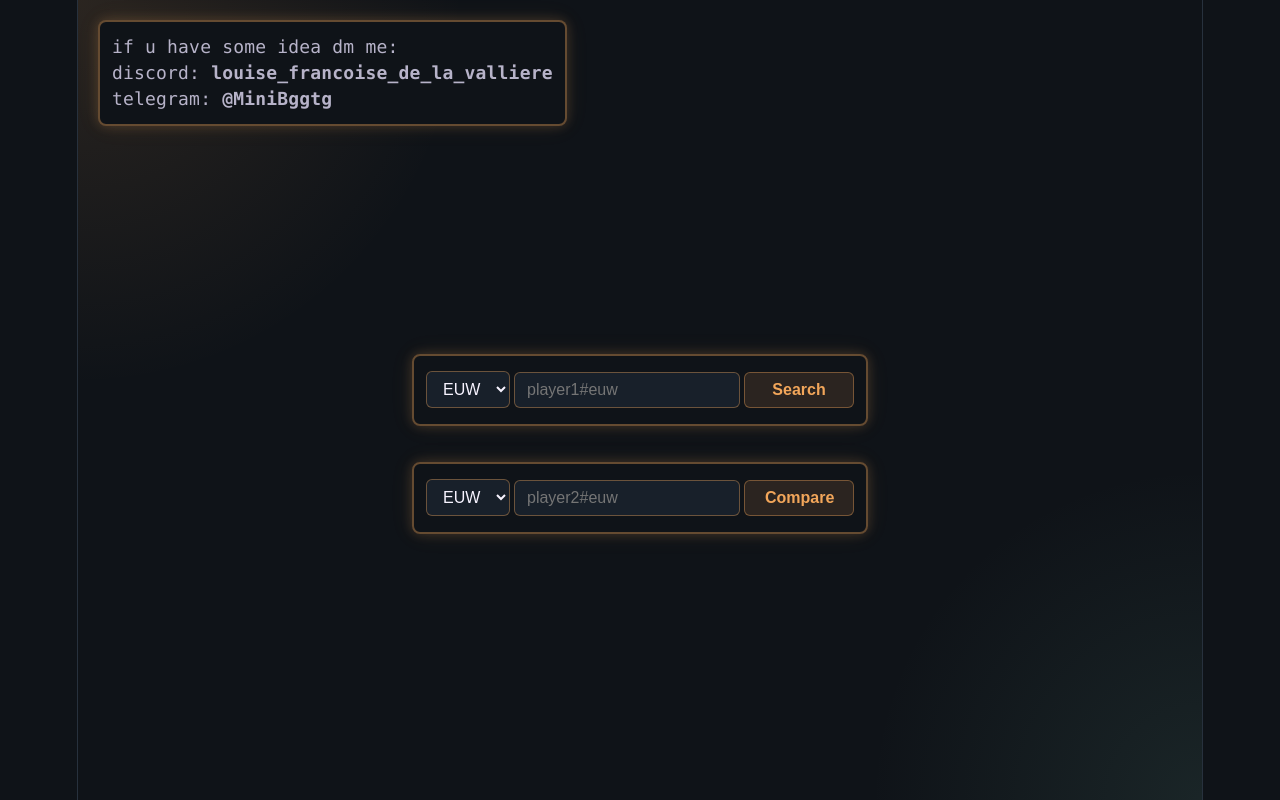
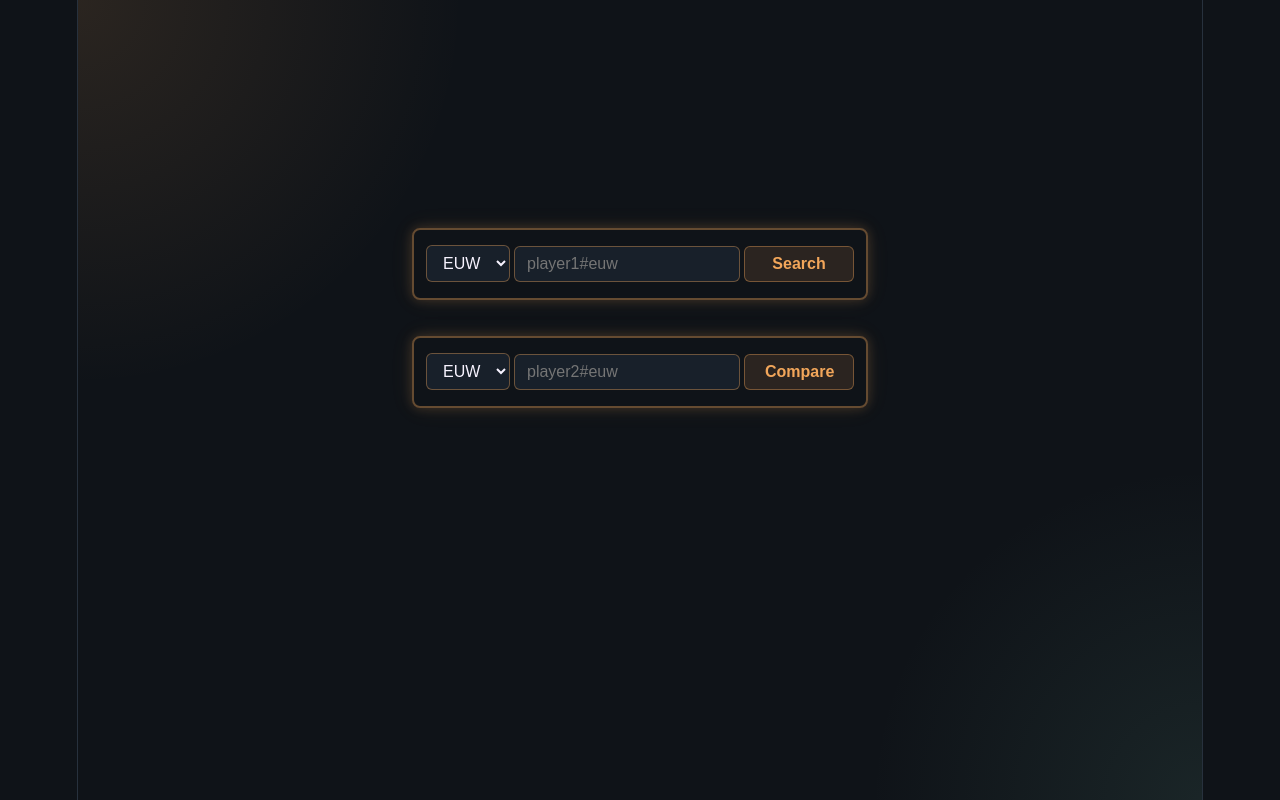
Before and after one commit to minibgg/op.ggv2, a React (Vite) app: page / in a window 1280 px wide. Built offline with nearby package versions, Linux system fonts and the light colour scheme; no server answers; the HTML template or start-up script is replaced by a standard one.

Commit message:
refactor(search page): remove ideas suggestion section

```diff
--- a/src/SearchPage.jsx
+++ b/src/SearchPage.jsx
@@ -37,17 +37,6 @@ export default function SearchPage() {
   };
 
   return (
-    <div className="searchPageContainer">
-      <div className="infoBorder">
-        <div>if u have some idea dm me:</div>
-        <div>
-          discord: <strong>louise_francoise_de_la_valliere</strong>
-        </div>
-        <div>
-          telegram: <strong>@MiniBggtg</strong>
-        </div>
-      </div>
-
     <div className="searchPageMain">
       <div className="searchStack">
         <div className="maininput">
@@ -105,6 +94,5 @@ export default function SearchPage() {
         </div>
       </div>
     </div>
-    </div>
   );
 }
--- a/src/index.css
+++ b/src/index.css
@@ -329,16 +329,3 @@ code {
   margin: 20px auto;
   padding: 12px;
 }
-.infoBorder {
-  border: 2px solid var(--accent-border);
-  border-radius: 8px;
-  margin: 20px;
-  padding: 12px;
-  height: fit-content;
-  width: fit-content;
-  box-shadow:
-    0 0 12px var(--accent-shadow),
-    0 0 24px var(--accent-shadow-soft);
-  font-family: var(--mono);
-  background-color: #0f1318;
-}
```
Lines whose indentation alone changed are shown as unchanged.
